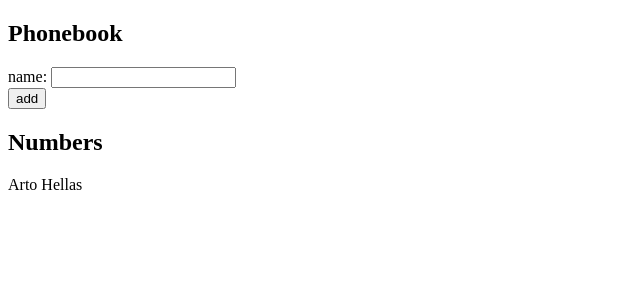
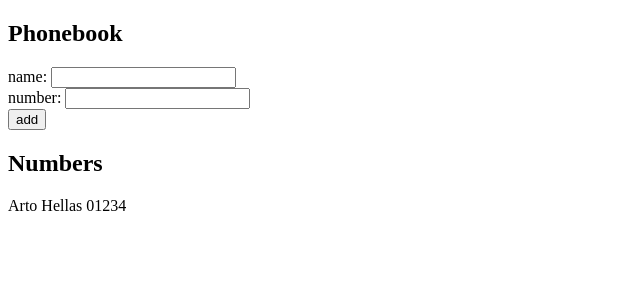
Before and after one commit to aliyome/fullstackopen, a React (Create React App) app in the folder phonebook/: page / in a window 1280 px wide. Shown: the top 300 px of the page, without its empty margins (0-640 px from the left). Built offline with nearby package versions, Linux system fonts and the light colour scheme; the HTML template or start-up script is replaced by a standard one.

Commit message:
feat(part2): 電話帳に名前だけでなく番号を登録できるようにした

```diff
--- a/phonebook/src/App.js
+++ b/phonebook/src/App.js
@@ -1,10 +1,15 @@
 import React, { useState } from 'react';
 
 const App = () => {
-  const [persons, setPersons] = useState([{ id: 1, name: 'Arto Hellas' }]);
+  const [persons, setPersons] = useState([{ id: 1, name: 'Arto Hellas', number: '01234' }]);
   const [newName, setNewName] = useState('');
+  const [newNumber, setNewNumber] = useState('');
 
-  const personList = persons.map(x => <div key={x.id}>{x.name}</div>);
+  const personList = persons.map(x => (
+    <div key={x.id}>
+      {x.name} {x.number}
+    </div>
+  ));
 
   const addPerson = event => {
     event.preventDefault();
@@ -13,13 +18,18 @@ const App = () => {
       return;
     }
 
-    const personObject = { id: persons.length + 1, name: newName };
+    const personObject = { id: persons.length + 1, name: newName, number: newNumber };
     setPersons(persons.concat(personObject));
     setNewName('');
+    setNewNumber('');
   };
 
   const handleNewNameChange = event => {
     setNewName(event.target.value);
+  };
+
+  const handleNewNumberChange = event => {
+    setNewNumber(event.target.value);
   };
 
   return (
@@ -28,6 +38,9 @@ const App = () => {
       <form onSubmit={addPerson}>
         <div>
           name: <input onChange={handleNewNameChange} value={newName} />
+        </div>
+        <div>
+          number: <input onChange={handleNewNumberChange} value={newNumber} />
         </div>
         <div>
           <button type="submit">add</button>
```
